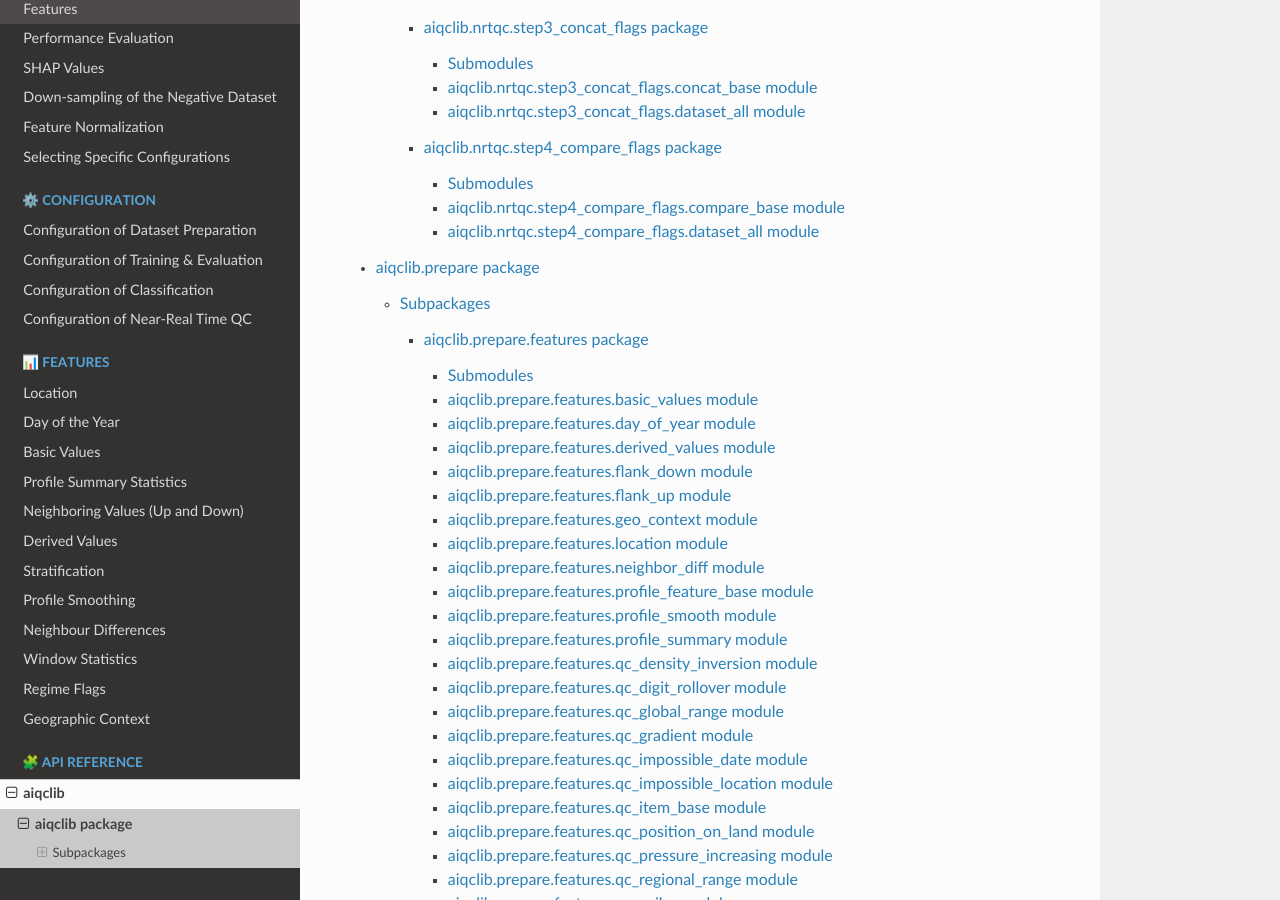
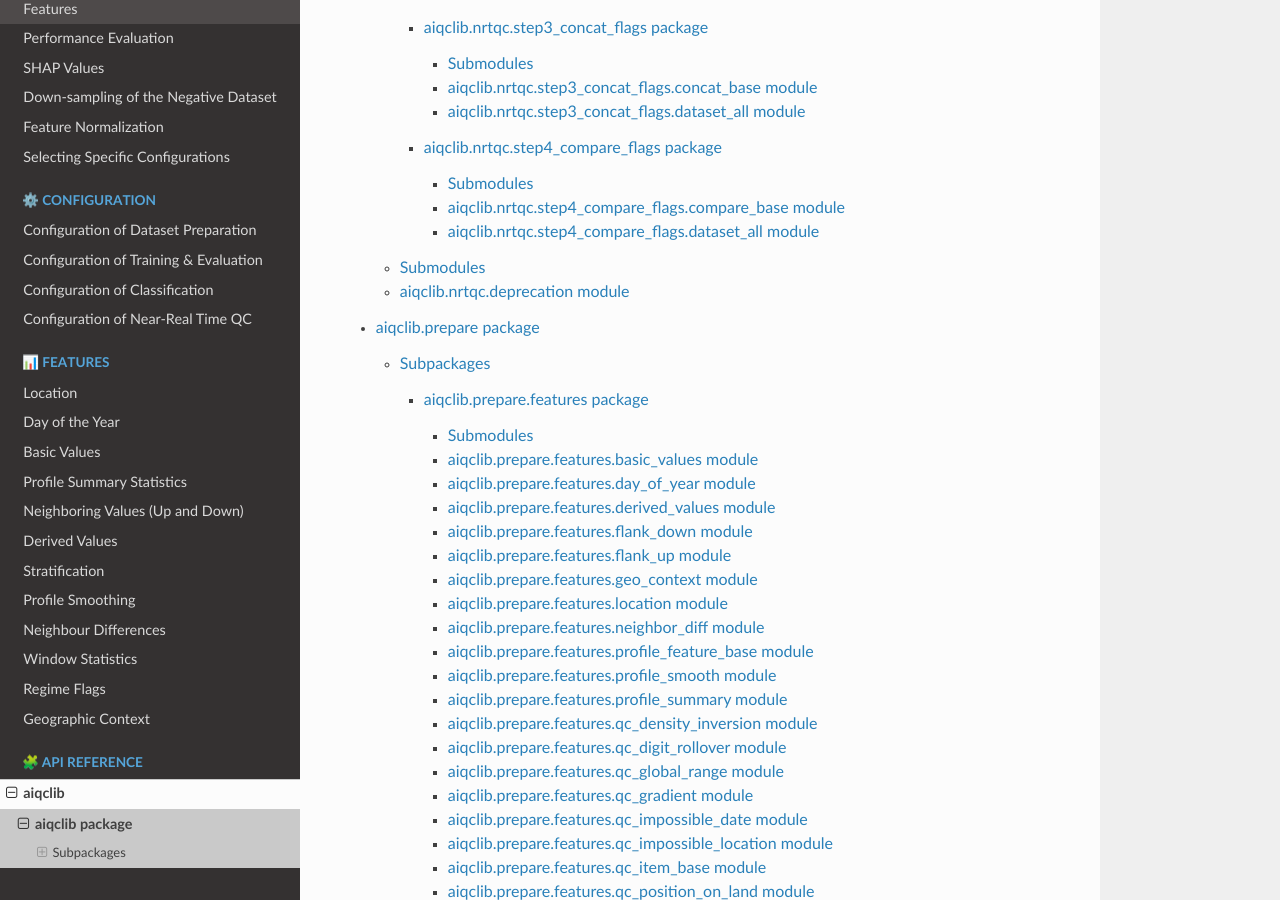
Before and after one commit to AIQC-Hub/aiqclib, a Sphinx documentation site: the page built from docs/source/api/aiqclib.rst, in a window 1280 px wide and 900 px high, scrolled down 3144 px. Built offline with Sphinx 7.4.7 and the Read the Docs theme 3.1.0, drawn with Linux system fonts in a browser that asks for light colours.

Commit message:
Release 0.14.0
Co-Authored-By: Claude Opus 5.5 <noreply@anthropic.com>

```diff
--- a/docs/source/api/aiqclib.nrtqc.rst
+++ b/docs/source/api/aiqclib.nrtqc.rst
@@ -16,3 +16,14 @@ Subpackages
    aiqclib.nrtqc.step2_run_qc
    aiqclib.nrtqc.step3_concat_flags
    aiqclib.nrtqc.step4_compare_flags
+
+Submodules
+----------
+
+aiqclib.nrtqc.deprecation module
+--------------------------------
+
+.. automodule:: aiqclib.nrtqc.deprecation
+   :members:
+   :show-inheritance:
+   :undoc-members:
--- a/pyproject.toml
+++ b/pyproject.toml
@@ -1,6 +1,6 @@
 [project]
 name = "aiqclib"
-version = "0.13.0"
+version = "0.14.0"
 description = "This package aims to offer helper functions that simplify model building and evaluation"
 readme = "README.md"
 license = "MIT"
```
Also changed, not shown: CHANGELOG.md (+2 -0 lines), 1 other file.
